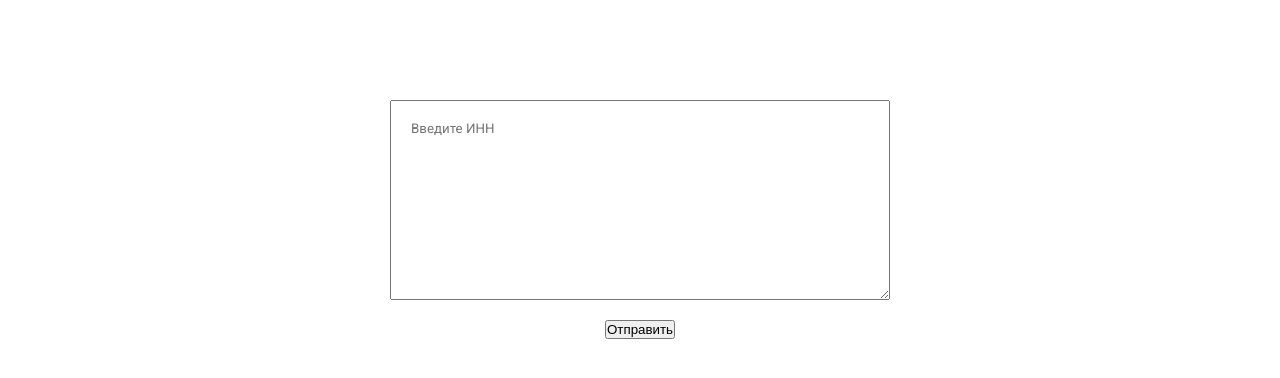
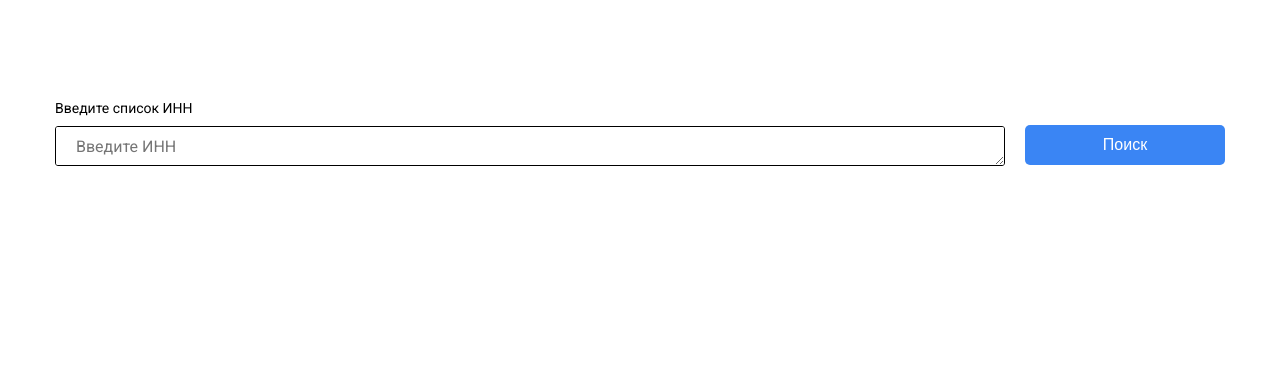
Before and after one commit to g1rz/scrap_zakupki_front, a React (Create React App) app: page / in a window 1280 px wide. Shown: the top 378 px of the page. Built offline with nearby package versions, Linux system fonts and the light colour scheme.

Commit message:
Стили для формы

```diff
--- a/src/App.sass
+++ b/src/App.sass
@@ -1,7 +1,9 @@
+@import './_variables.sass'
+
 html
     box-sizing: border-box
     min-height: 100%
-    font-family: 'Roboto', sans-serif
+    font-family: $fontmain
 
 *, *:before, *:after
     margin: 0
@@ -15,3 +17,16 @@ html
     max-width: 1200px
     margin: 0 auto
     padding: 0 15px
+
+.btn
+    display: inline-block
+    padding: 10px 20px
+    background: $colorMain
+    color: #fff
+    font-size: 16px
+    border: none
+    cursor: pointer
+    transition: 0.3s ease
+    border-radius: 5px
+    &:hover
+        background: darken($colorMain, 10%)
--- /dev/null
+++ b/src/_variables.sass
@@ -0,0 +1,3 @@
+$fontmain: 'Roboto', sans-serif
+$colorMain: #3a85f4
+$colorError: #fc0c3c
--- a/src/components/InnForm/InnForm.js
+++ b/src/components/InnForm/InnForm.js
@@ -19,16 +19,22 @@ const InnForm = ({ sendRequest }) => {
     };
 
     return (
-        <form className="inn-form" onSubmit={handleSubmitForm}>
-            <textarea
-                className="inn-list"
-                name="inn_list"
-                placeholder="Введите ИНН"
-                value={innList}
-                onChange={(e) => setInnList(e.target.value)}></textarea>
-            {!isValid && <p className="error">Заполните поле</p>}
-            <button type="submit" className="btn">
-                Отправить
+        <form className="i-form" onSubmit={handleSubmitForm}>
+            <div className="i-form__wrap">
+                <label htmlFor="inn_list" className="i-form__label">
+                    Введите список ИНН
+                </label>
+                <textarea
+                    className="i-form__textarea"
+                    name="inn_list"
+                    placeholder="Введите ИНН"
+                    value={innList}
+                    onChange={(e) => setInnList(e.target.value)}></textarea>
+                {!isValid && <span className="i-form__error">Заполните поле</span>}
+            </div>
+
+            <button type="submit" className="btn i-form__submit">
+                Поиск
             </button>
         </form>
     );
--- a/src/components/InnForm/InnForm.sass
+++ b/src/components/InnForm/InnForm.sass
@@ -1,19 +1,54 @@
+@import '../../_variables.sass'
 
-.inn-form
+@keyframes show
+    from
+        opacity: 0
+        transform: translateY(-100%)
+    to
+        opacity: 1
+        transform: translateY(0)
+
+.i-form
     display: flex
-    align-items: center
-    justify-content: center
-    flex-direction: column
-    font-family: 'Roboto', sans-serif
+    align-items: flex-start
+    justify-content: space-between
+    flex-wrap: wrap
+    font-family: $fontmain
+    &__wrap
+        width: calc(100% - 220px)
+    &__label
+        display: block
+        margin-bottom: 10px
+        font-size: 14px
+    &__textarea
+        display: block
+        width: 100%
+        height: 40px
+        padding: 10px 20px
+        border: 1px solid #000
+        font-family: $fontmain
+        font-size: 16px
+        border-radius: 3px
+    &__submit
+        margin-top: 25px
+        width: 200px
+        height: 40px
 
-.inn-list
-    padding: 20px
-    width: 500px
-    height: 200px
-    font-family: 'Roboto', sans-serif
-
-.error
-    color: red
-
-.btn
-    margin-top: 20px
+    &__error
+        position: relative
+        display: inline-block
+        margin-top: 10px
+        padding: 5px 10px
+        background-color: $colorError
+        color: #fff
+        font-size: 14px
+        border-radius: 3px
+        animation: show 0.3s ease
+        &::before
+            content: ''
+            position: absolute
+            bottom: 100%
+            left: 10px
+            border-left: 5px solid transparent
+            border-right: 5px solid transparent
+            border-bottom: 5px solid $colorError
```
